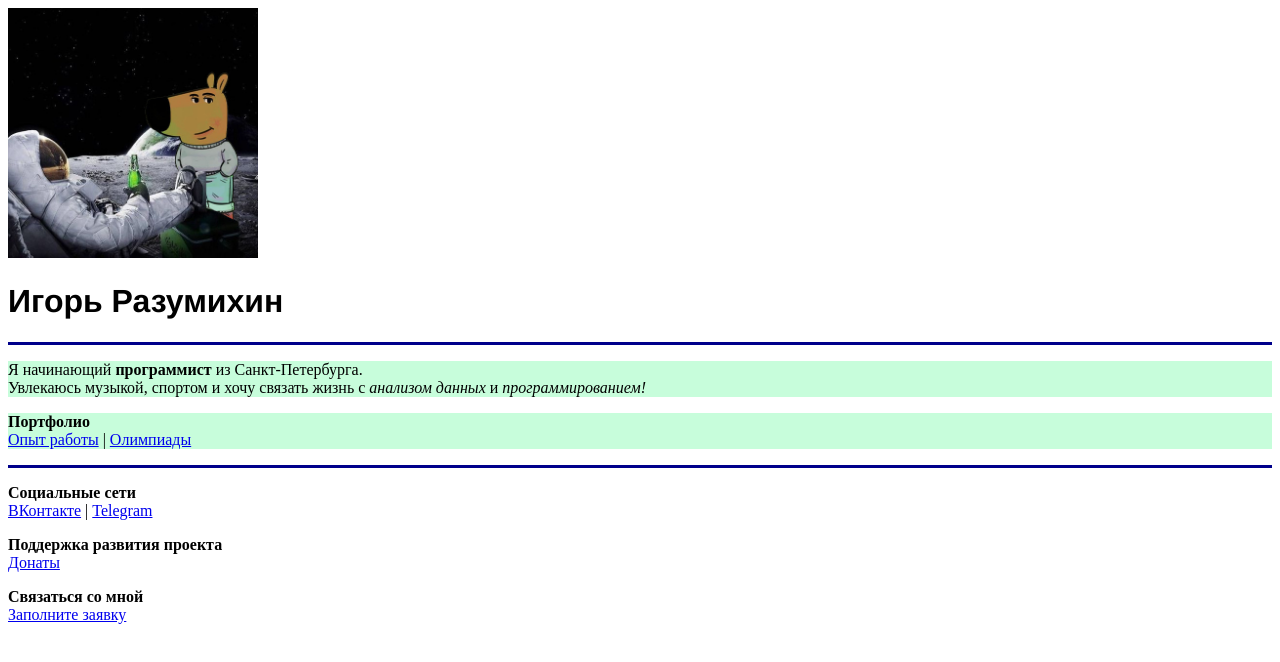
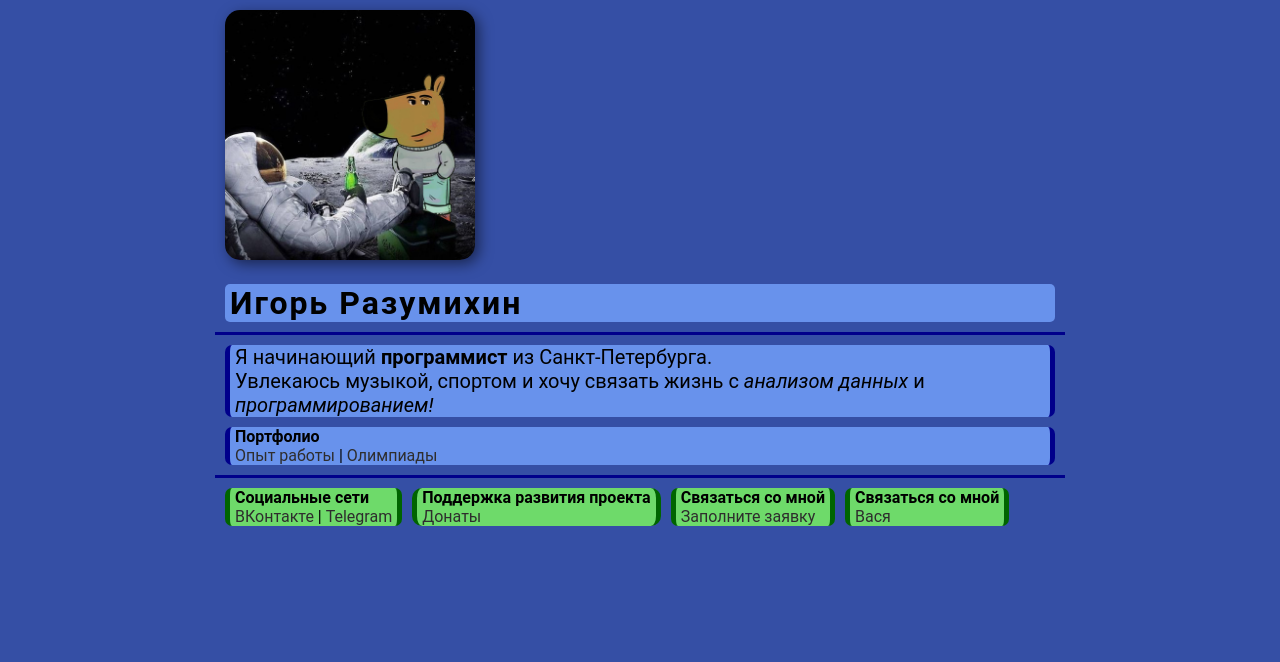
Before and after one commit to igor-rah/resume, a plain HTML site: page index.html in a window 1280 px wide. Drawn offline with Linux system fonts and the light colour scheme; a web font is replaced by a local one.

Commit message:
Add styles

```diff
--- a/index.html
+++ b/index.html
@@ -8,29 +8,28 @@
     <meta name="description" content="Я - Разумихин Игорь. Добро пожаловать на страницу моего интернет-резюме!">
     <title>Igor Rah</title>
     <style>
-        .header{
-            font-family:'Franklin Gothic Medium', 'Arial Narrow', Arial, sans-serif
-        }
-        .article{
-            background-color: rgb(199, 253, 219);
-        }
+
     </style>
+    <link rel="stylesheet" href="design.css">
 </head>
 <body>
-    <img src="chill.jpg" alt="Игорь Разумихин" width="250">
-    <header class="header">
+    <div class="container">
+        <span id="image">
+            <img src="chill.jpg" alt="Igor" width="250">
+        </span>
+        <header id="header">
             <h1>Игорь Разумихин</h1>
         </header>
 
         <hr color="darkblue" size="3">
 
-    <article class="article">
+        <div id="art1" class="article">
             <p>Я начинающий <strong>программист</strong> из Санкт-Петербурга. <br>Увлекаюсь музыкой, спортом и хочу связать жизнь с <em>анализом данных</em> и <em>программированием!</em></p>
-    </article>
-    <article class="article">
+        </div>
+        <div id="art2" class="article">
         <p><strong>Портфолио</strong> <br>
             <a href="diploms.html">Опыт работы</a> | <a href="companies.html">Олимпиады</a> </p>
-    </article>
+        </div>
 
         <hr color="darkblue" size="3">
 
@@ -45,5 +44,10 @@
             <p><strong>Связаться со мной</strong> <br> <a href="call.html">Заполните заявку</a></p>
 
         </footer>
+        <footer id="calling" class="footer">
+            <p><strong>Связаться со мной</strong> <br> <a href="vasya.html">Вася</a></p>
+
+        </footer>
+    </div>
 </body>
 </html>
```
Also changed, not shown: call.html (+1 -0 lines), companies.html (+3 -0 lines), diploms.html (+3 -6 lines), donuts.html (+9 -6 lines). Lines whose indentation alone changed are shown as unchanged.
